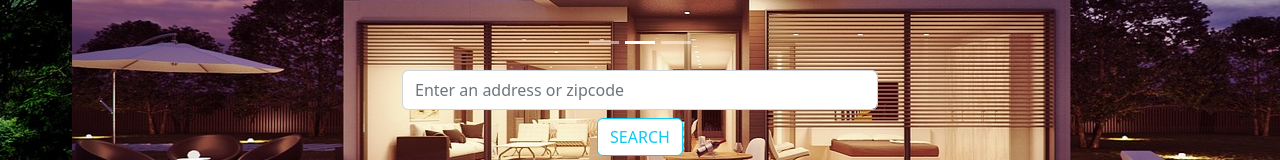
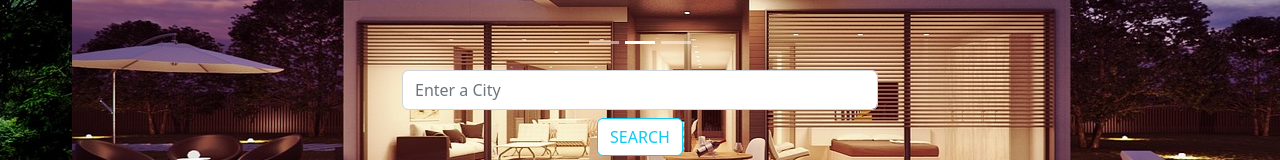
Before and after one commit to geri-b/IntellestateApp, a React (Create React App) app in the folder intellestate-app/: page / in a window 1280 px wide. Shown: the part 387-547 px from the top of the page. Built offline with nearby package versions, Linux system fonts and the light colour scheme.

Commit message:
Did some homepage stuff

```diff
--- a/intellestate-app/src/App.js
+++ b/intellestate-app/src/App.js
@@ -5,6 +5,8 @@ import React, {useState} from 'react';
 import Navibar from './components/Navibar';
 
 function App() {
+  const [cityName, setCityName] = useState('');
+
   //hook to determine current page
   const [currentPage, setCurrentPage] = useState('home');
 
@@ -19,10 +21,10 @@ function App() {
 
   let pageContent;
   if (currentPage === 'home') {
-    pageContent = <HomepageLayout changePage={changePage} />;
+    pageContent = <HomepageLayout changePage={changePage} cityName={cityName} setCityName={setCityName} />;
   }
   else if (currentPage === 'browse') {
-    pageContent = <BrowsPageLayout />;
+    pageContent = <BrowsPageLayout cityName={cityName} setCityName={setCityName}/>;
   }
 
   return (
--- a/intellestate-app/src/components/FilterTools.js
+++ b/intellestate-app/src/components/FilterTools.js
@@ -18,11 +18,10 @@ import StreetNumBox from './filterToolComponents/StreetNumberBox';
 import SuffixSearchBox from './filterToolComponents/SuffixSearchBox';
 
 function FilterTools(props, ref) {
-  //
 
   //reset form value hooks
   const resetFormValues = () => {
-    setCityName('');
+    props.setCityName('');
     setzipcodeName('');
     setstreetName('');
     setMinPrice('');
@@ -86,10 +85,9 @@ function FilterTools(props, ref) {
     handleSubmit(currentPage + 1);
   };
   //City Search Hooks
-  const [cityName, setCityName] = useState('');
 
   const handleCityNameChange = (e) => {
-    setCityName(e.target.value);
+    props.setCityName(e.target.value);
     props.setResetData(true);
   };
 
@@ -243,7 +241,7 @@ function FilterTools(props, ref) {
   const handleSubmit = async (page = 1) => {
     props.setSearchInProgress(true); // Set the searchInProgress flag to true when search is initiated
     const requestBody = {
-      city: cityName,
+      city: props.cityName,
       ZIPCODE: zipcodeName,
       streetNum: streetNum,
       suffixName: suffixName,
@@ -389,7 +387,7 @@ function FilterTools(props, ref) {
         <Card.Body style={{display: 'grid', gap: '5px', overflow: 'auto', padding: '1rem 1rem'}}>
           <Row style={{margin: 0, rowGap: '10px'}}>
             <Col xs={8} style={{padding: '0 5px 0 0'}}>
-              <CitySearchBox cityName={cityName} onCityNameChange={handleCityNameChange} />
+              <CitySearchBox cityName={props.cityName} onCityNameChange={handleCityNameChange} />
             </Col>
             <Col xs={4} style={{padding: 0}}>
               <ZipcodeSearchBox zipcodeName={zipcodeName} onzipcodeNameChange={handlezipcodeNameChange} />
--- a/intellestate-app/src/components/Searchbar.js
+++ b/intellestate-app/src/components/Searchbar.js
@@ -1,7 +1,8 @@
 import React from "react";
 import { Form, FormControl, Button } from "react-bootstrap";
 
-function SearchBar() {
+function SearchBar(props) {
+
   return (
     <Form style={{
       position: 'static',
@@ -10,8 +11,15 @@ function SearchBar() {
       zIndex: '1',
       width: '500px'
     }}>
-      <FormControl type="text" placeholder="Enter an address or zipcode" className="mr-sm-2" style={{height: '40px'}}/>
-        <Button variant="outline-info" className="my-2" style= {{ background: "rgb(255,255,255,2)" }}>Search</Button>
+      <FormControl
+        type="text"
+        placeholder="Enter a City"
+        className="mr-sm-2"
+        style={{ height: '40px' }}
+        value={props.cityName}
+        onChange={props.onCityNameChange}
+      />
+      <Button variant="outline-info" className="my-2" style={{ background: "rgb(255,255,255,2)" }} onClick={props.changePage}>Search</Button>
     </Form >
   );
 }
--- a/intellestate-app/src/layout/BrowsPageLayout.js
+++ b/intellestate-app/src/layout/BrowsPageLayout.js
@@ -8,7 +8,7 @@ import PropertyDetails from '../components/PropertyDetails';
 import { Button } from 'react-bootstrap';
 import { useEffect } from 'react';
 
-function BrowsePageLayout() {
+function BrowsePageLayout({cityName, setCityName}) {
   // Ref to use handleLoadMoreClick function from parent component
   const filterToolsRef = useRef(null);
 
@@ -17,7 +17,6 @@ function BrowsePageLayout() {
 
   // Flag to check if search is in progress still.
   const [searchInProgress, setSearchInProgress] = useState(false);
-
   const [propertiesData, setPropertiesData] = useState([]);
 
   const [ratingWeights, setRatingWeights] = useState({
@@ -242,6 +241,8 @@ function BrowsePageLayout() {
             initialRatingWeightsValue={ratingWeightsValue}
             searchInProgress={searchInProgress} // Setting seachInProgress
             setSearchInProgress={setSearchInProgress} //handle search in progress change
+            cityName={cityName}
+            setCityName={setCityName}
           />
         </Col>
         <Col
--- a/intellestate-app/src/layout/layout.js
+++ b/intellestate-app/src/layout/layout.js
@@ -7,19 +7,27 @@ import HPCard2 from "../components/HPCard2";
 import HPCard3 from "../components/HPCard3";
 import SearchBar from "../components/Searchbar";
 
-function HomepageLayout({changePage}) {
+function HomepageLayout({cityName, setCityName, changePage }) {
+
+  const handleCityNameChange = (e) => {
+    setCityName(e.target.value);
+  };
 
   return (
-    <Container fluid='true' style={{overflowY: 'auto', height: '100%'}}>
-      <Row style={{margin: 0, padding: 0}}>
-        <Col style={{padding: 0}}>
+    <Container fluid='true' style={{ overflowY: 'auto', height: '100%' }}>
+      <Row style={{ margin: 0, padding: 0 }}>
+        <Col style={{ padding: 0 }}>
           <HomepageCarousel />
         </Col>
       </Row>
-      <Row style={{display: 'flex', justifyContent: 'center', margin: 0, padding: 0}}>
-      <SearchBar/>
+      <Row style={{ display: 'flex', justifyContent: 'center', margin: 0, padding: 0 }}>
+        <SearchBar
+          cityName={cityName}
+          onCityNameChange={handleCityNameChange}
+          changePage={changePage}
+        />
       </Row>
-      <Row style={{paddingTop: '150px', paddingBottom: '20px', margin: 0, paddingLeft: 0, paddingRight: 0}}>
+      <Row style={{ paddingTop: '150px', paddingBottom: '20px', margin: 0, paddingLeft: 0, paddingRight: 0 }}>
         <Col className="d-flex justify-content-center align-items-center">
           <HPCard1 changePage={changePage} />
         </Col>
```
Also changed, not shown: 1 other file (tests, documents, lock files or other folders).
